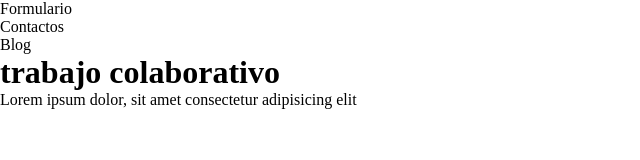
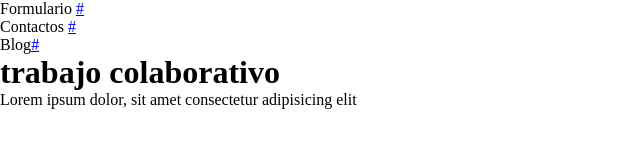
Before and after one commit to dayanare/pr-promo-z, a plain HTML site: page index.html in a window 1280 px wide. Shown: the full height of the page, 0-640 px from the left. Drawn offline with Linux system fonts and the light colour scheme.

Commit message:
enlaces en header

```diff
--- a/index.html
+++ b/index.html
@@ -10,9 +10,13 @@
     <header>
       <nav>
         <ul>
-          <li>Formulario</li>
-          <li>Contactos</li>
-          <li>Blog</li>
+          <li >Formulario
+            <a href="#" >#</a>
+          </li>
+          <li>Contactos
+            <a href="#" >#</a>
+          </li>
+          <li>Blog<a href="#" >#</a></li>
         </ul>
       </nav>
     </header>
```
